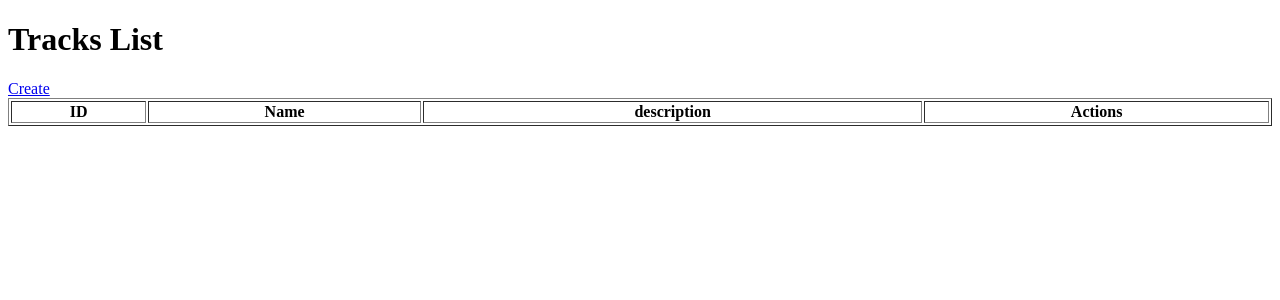
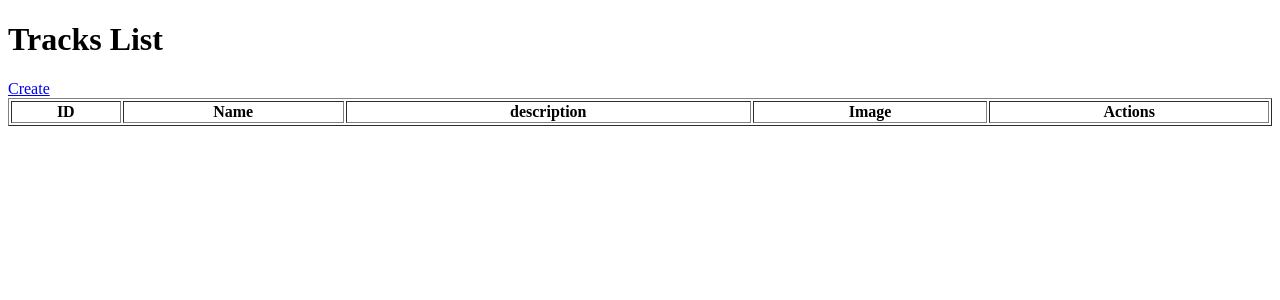
Before and after one commit to Ma7en/iti-django-lab3, a Django app: page /Track/ in a window 1280 px wide. Shown: the part 70-370 px from the top of the page. Run offline with Django 5.2, Linux system fonts and the light colour scheme; data that the repository does not hold is empty.

Commit message:
edit track image

```diff
--- a/lab3/lab3/settings.py
+++ b/lab3/lab3/settings.py
@@ -11,6 +11,7 @@ https://docs.djangoproject.com/en/5.1/ref/settings/
 """
 
 from pathlib import Path
+import os
 
 # Build paths inside the project like this: BASE_DIR / 'subdir'.
 BASE_DIR = Path(__file__).resolve().parent.parent
@@ -127,6 +128,9 @@ USE_TZ = True
 
 STATIC_URL = "static/"
 STATICFILES_DIRS = ["static/"]
+MEDIA_URL = "media/"
+MEDIA_ROOT = os.path.join(BASE_DIR, "media/")
+
 
 # Default primary key field type
 # https://docs.djangoproject.com/en/5.1/ref/settings/#default-auto-field
--- a/lab3/lab3/urls.py
+++ b/lab3/lab3/urls.py
@@ -17,10 +17,12 @@ Including another URLconf
 
 from django.contrib import admin
 from django.urls import path, include
+from django.conf import settings
+from django.conf.urls.static import static
 
 urlpatterns = [
     path("admin/", admin.site.urls),
     path("Account/", include("account.urls")),
     path("Track/", include("track.urls")),
     path("Trainee/", include("trainee.urls")),
-]
+] + static(settings.MEDIA_URL, document_root=settings.MEDIA_ROOT)
--- a/lab3/track/models.py
+++ b/lab3/track/models.py
@@ -1,8 +1,5 @@
 from django.db import models
 from django.urls import reverse
-from django.http import HttpResponse
-from django.shortcuts import get_object_or_404, render, redirect
-import sys
 
 
 # Create your models here.
@@ -14,28 +11,34 @@ class Track(models.Model):
     id = models.AutoField(primary_key=True)
     name = models.CharField(max_length=100)
     description = models.TextField()
+    image = models.ImageField(upload_to="track/images/", blank=True, null=True)
 
     @staticmethod
     def get_list_url():
         return reverse("track_list")
+
+    def getimage(self):
+        return f"/media/{self.image}"
 
     @classmethod
     def list_track(cls):
         return cls.objects.all()
 
     @classmethod
-    def create_track(cls, name, description):
+    def create_track(cls, name, description, image):
         trackobj = cls()
         trackobj.name = name
         trackobj.description = description
+        trackobj.image = image
         trackobj.save()
         return cls.get_list_url()
 
     @classmethod
-    def track_update(cls, id, name, description):
+    def track_update(cls, id, name, description, image):
         trackobj = cls.objects.get(pk=id)
         trackobj.name = name
         trackobj.description = description
+        trackobj.image = image
         trackobj.save()
         return cls.get_list_url()
 
--- a/lab3/track/templates/track/details.html
+++ b/lab3/track/templates/track/details.html
@@ -10,6 +10,7 @@
             <th>ID</th>
             <th>Name</th>
             <th>description</th>
+            <th>Image</th>
             <th>Actions</th>
         </tr>
     </thead>
@@ -20,6 +21,9 @@
             <td>{{track.name}}</td>
             <td>{{track.description}}</td>
             <td>
+                <img width="200px" src="{{track.getimage}}" alt="" />
+            </td>
+            <td>
                 <a href="{%url 'track_details' track.id%}">Details</a>
                 <a href="{%url 'track_update' track.id%}">Update</a>
                 <a href="{%url 'track_delete' track.id%}">Delete</a>
--- a/lab3/track/templates/track/list.html
+++ b/lab3/track/templates/track/list.html
@@ -15,6 +15,7 @@
             <th>ID</th>
             <th>Name</th>
             <th>description</th>
+            <th>Image</th>
             <th>Actions</th>
         </tr>
     </thead>
@@ -25,6 +26,7 @@
             <td>{{track.id}}</td>
             <td>{{track.name}}</td>
             <td>{{track.description}}</td>
+            <td>{{track.image}}</td>
             <td>
                 <a href="{%url 'track_details' track.id%}">Details</a>
                 <a href="{%url 'track_update' track.id%}">Update</a>
--- a/lab3/track/views.py
+++ b/lab3/track/views.py
@@ -15,14 +15,11 @@ def track_create(request):
     context = {}
     if request.method == "POST":
         # validation on the server side
-        if (
-            len(request.POST["name"]) > 0
-            and len(request.POST["name"]) <= 100
-            and request.POST["description"]
-        ):
-            name = request.POST["name"]
-            description = request.POST["description"]
-            trackobj = Track.create_track(name, description)
+        name = request.POST["name"]
+        description = request.POST["description"]
+        image = request.FILES.get("image")
+        if len(name) > 0 and len(name) <= 100 and description and image:
+            trackobj = Track.create_track(name, description, image)
             return redirect(trackobj)
         else:
             context["error"] = "Invalid data"
@@ -37,16 +34,10 @@ def track_update(request, id):
         if request.method == "POST":
             name = request.POST["name"]
             description = request.POST["description"]
-            if len(name) > 0 and len(name) <= 100 and description:
-                # trackobj.name = request.POST["name"]
-                # trackobj.description = request.POST["description"]
-                # trackobj.save()
-                # ==============
-                # name = request.POST["name"]
-                # description = request.POST["description"]
-                # save()
-                # return redirect("track_list")
-                track_url = Track.track_update(id, name, description)
+            image = request.FILES["image"]
+
+            if len(name) > 0 and len(name) <= 100 and description and image:
+                track_url = Track.track_update(id, name, description, image)
                 return redirect(track_url)
             else:
                 context["error"] = "Invalid data"
```
Also changed, not shown: lab3.txt (+7 -3 lines), lab3/index.html (+12 -0 lines), lab3/track/templates/track/create.html (+6 -1 lines), lab3/track/templates/track/update.html (+12 -1 lines), lab3/media/track/images/Screenshot_from_2024-08-12_14-38-41.png (added), lab3/media/track/images/Screenshot_from_2024-08-12_21-06-12.png (added), lab3/media/track/images/x.png (added), lab3/track/migrations/0002_track_image.py (added).
